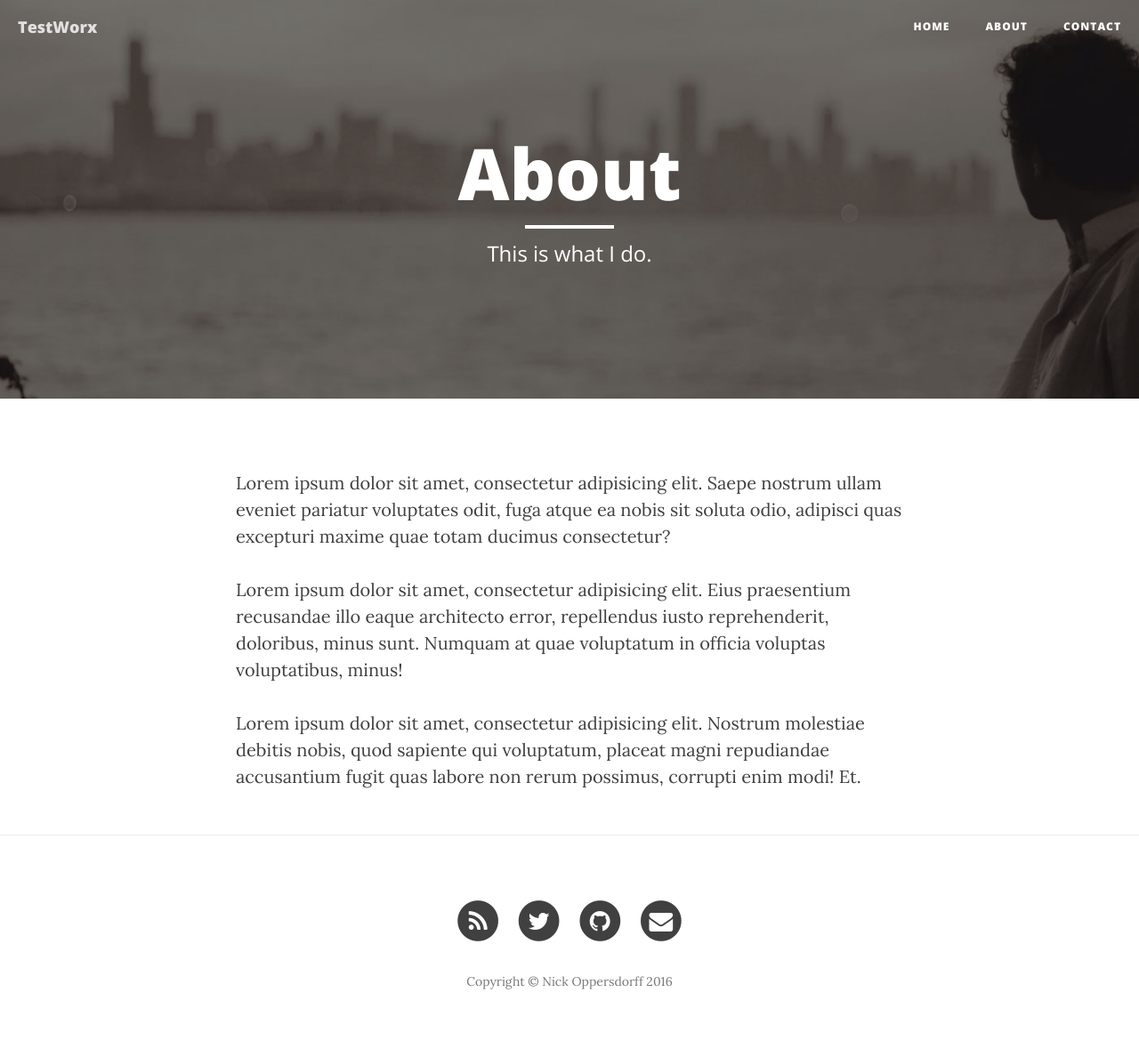
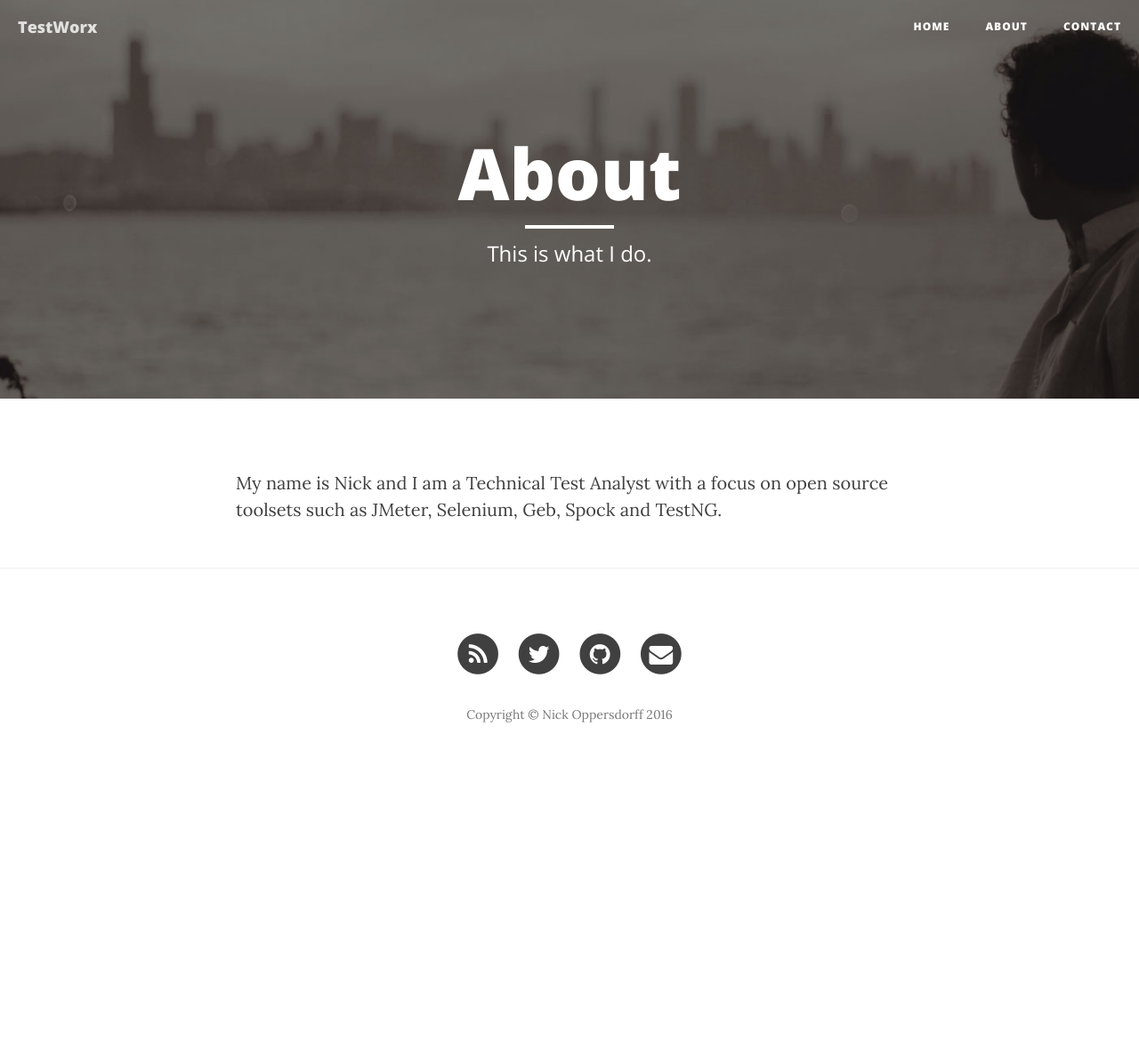
Before and after one commit to testworx/testworx.github.io, a Jekyll site: the page built from about.html, in a window 1280 px wide. Shown: the whole page at 89% size. Built offline with Jekyll 4.4.1, drawn with Linux system fonts in a browser that asks for light colours; nearby versions of some CDN libraries; after the commit the page ends 900 px from its top, so only the background shows below that.

Commit message:
Updates made to Contact and About pages

```diff
--- a/about.html
+++ b/about.html
@@ -5,8 +5,4 @@ description: "This is what I do."
 header-img: "img/about-bg.jpg"
 ---
 
-<p>Lorem ipsum dolor sit amet, consectetur adipisicing elit. Saepe nostrum ullam eveniet pariatur voluptates odit, fuga atque ea nobis sit soluta odio, adipisci quas excepturi maxime quae totam ducimus consectetur?</p>
-
-<p>Lorem ipsum dolor sit amet, consectetur adipisicing elit. Eius praesentium recusandae illo eaque architecto error, repellendus iusto reprehenderit, doloribus, minus sunt. Numquam at quae voluptatum in officia voluptas voluptatibus, minus!</p>
-
-<p>Lorem ipsum dolor sit amet, consectetur adipisicing elit. Nostrum molestiae debitis nobis, quod sapiente qui voluptatum, placeat magni repudiandae accusantium fugit quas labore non rerum possimus, corrupti enim modi! Et.</p>
+<p>My name is Nick and I am a Technical Test Analyst with a focus on open source toolsets such as JMeter, Selenium, Geb, Spock and TestNG.</p>
--- a/contact.html
+++ b/contact.html
@@ -5,7 +5,7 @@ description: "Have questions? I have answers (maybe)."
 header-img: "img/contact-bg.jpg"
 ---
 
-<p>Want to get in touch with me? Fill out the form below to send me a message and I will try to get back to you within 24 hours!</p>
+<p>Want to get in touch with me? Contact me via any of the mediums below or fill in the form and click Send!</p>
 <!-- Contact Form - Enter your email address on line 19 of the mail/contact_me.php file to make this form work. -->
 <!-- WARNING: Some web hosts do not allow emails to be sent through forms to common mail hosts like Gmail or Yahoo. It's recommended that you use a private domain email address! -->
 <!-- NOTE: To use the contact form, your site must be on a live web host with PHP! The form will not work locally! -->
```
Also changed, not shown: 1 other file.
